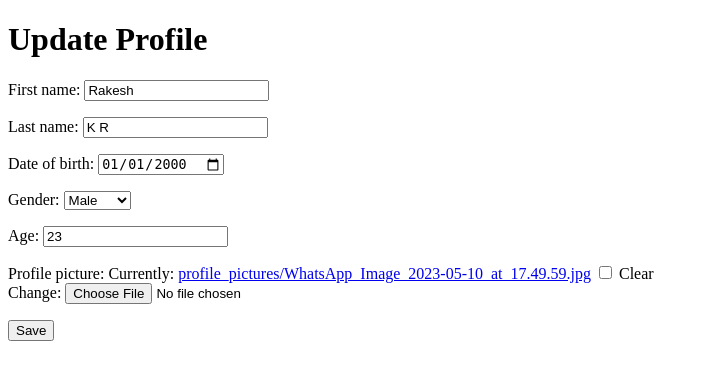
After one commit to Tuttumon21/matrimony-Django, a Django app: page /profile/edit/ in a window 1280 px wide. The commit adds this page. Shown: the top 380 px of the page, without its empty margins (0-706 px from the left). Run offline with Django 4.2, Linux system fonts and the light colour scheme; a user stored in the database is signed in; data comes from the database, SQL or seed files in the repository; both versions use the stored data as it was after the commit.

Commit message:
files updated

```diff
--- a/matrimony/users/forms.py
+++ b/matrimony/users/forms.py
@@ -1,6 +1,8 @@
 from django.forms import ModelForm, Form, TextInput, PasswordInput, CharField, EmailInput
 from django.contrib.auth.forms import UserCreationForm
 from .models import CustomUser
+from .models import UserProfile
+from django import forms
 
 
 class RegistrationForm(UserCreationForm):
@@ -53,3 +55,12 @@ class LoginForm(Form):
         #         'class': 'form-control'
         #     })
     )
+
+
+class UserProfileForm(forms.ModelForm):
+    date_of_birth = forms.DateField(widget=forms.DateInput(attrs={'type': 'date'}))
+    profile_picture = forms.ImageField(required=False)
+
+    class Meta:
+        model = UserProfile
+        fields = ['first_name', 'last_name', 'date_of_birth', 'gender', 'age', 'profile_picture']
--- a/matrimony/users/models.py
+++ b/matrimony/users/models.py
@@ -1,21 +1,31 @@
 from django.db import models
 from django.contrib.auth.models import AbstractUser
+from django.contrib.auth import get_user_model
 
 # Create your models here.
 class CustomUser(AbstractUser):
     pass
-    # GENDER_CHOICE = [
-    #     ('M','Male'),
-    #     ('F','Female'),
-    #     ('o','Other'),
-    # ]
-    # first_name = models.CharField(max_length=30)
-    # last_name = models.CharField(max_length=30)
-    # email = models.EmailField(unique=True)
-    # password = models.CharField(max_length=128)
-    # gender = models.CharField(max_length=1, choices=GENDER_CHOICE)
-    # date_of_birth = models.DateField(null=True,blank=True)
-    # phone_number = models.CharField(max_length=15, unique=True)
 
     def __str__(self):
         return self.email
+
+User = get_user_model()
+
+class UserProfile(models.Model):
+    GENDER_CHOICES = [
+        ('M', 'Male'),
+        ('F', 'Female'),
+        ('O', 'Other'),
+    ]
+
+    user = models.OneToOneField(User, on_delete=models.CASCADE, related_name='profile')
+    first_name = models.CharField(max_length=30)
+    last_name = models.CharField(max_length=30)
+    date_of_birth = models.DateField(null=True, blank=True)
+    gender = models.CharField(max_length=1, choices=GENDER_CHOICES)
+    age = models.IntegerField(null=True, blank=True)
+    profile_picture = models.ImageField(upload_to='profile_pictures/', null=True, blank=True)
+    # profile_status = models.TextField(null=True, blank=True)
+
+    def __str__(self):
+        return f'{self.user.username} Profile'
--- /dev/null
+++ b/matrimony/users/templates/profile/profile_form.html
@@ -0,0 +1,16 @@
+<!DOCTYPE html>
+<html lang="en">
+<head>
+    <meta charset="UTF-8">
+    <meta name="viewport" content="width=device-width, initial-scale=1.0">
+    <title>User Profile Form</title>
+</head>
+<body>
+    <h1>Update Profile</h1>
+    <form method="post" enctype="multipart/form-data">
+        {% csrf_token %}
+        {{ form.as_p }}
+        <button type="submit">Save</button>
+    </form>
+</body>
+</html>
--- a/matrimony/users/urls.py
+++ b/matrimony/users/urls.py
@@ -9,6 +9,10 @@ urlpatterns = [
     path('login/',views.login, name='login'),
     path('Home/',views.Home, name='Home'),
     path('profile/',views.myprofile, name='profile'),
-    # path('logout/', views.user_logout, name='logout'),
+    # path('', views.user_logout, name='logout'),
     path('login/', auth_views.LogoutView.as_view(), name='logout'),
+
+    path('profile/', views.profile_detail_view, name='profile_detail'),
+    path('profile/edit/', views.profile_update_view, name='profile_update'),
+    path('profile/create/', views.profile_create_view, name='profile_create'),
 ]
--- a/matrimony/users/views.py
+++ b/matrimony/users/views.py
@@ -1,8 +1,9 @@
-from django.shortcuts import render, redirect
+from django.shortcuts import render, redirect, get_object_or_404
 from django.http import HttpResponse
-from .forms import RegistrationForm, LoginForm
+from .forms import RegistrationForm, LoginForm, UserProfileForm
 from django.contrib.auth import authenticate, login as auth_login, logout
 from django.contrib.auth.decorators import login_required
+from .models import UserProfile
 
 
 
@@ -46,3 +47,34 @@ def Home(request):
 @login_required
 def myprofile(request):
     return render(request, 'profile.html')
+
+@login_required
+def profile_create_view(request):
+    if request.method == 'POST':
+        form = UserProfileForm(request.POST, request.FILES)
+        if form.is_valid():
+            profile = form.save(commit=False)
+            profile.user = request.user
+            profile.save()
+            return redirect('profile_detail')
+    else:
+        form = UserProfileForm()
+    return render(request, 'profile/profile_form.html', {'form': form})
+
+@login_required
+def profile_update_view(request):
+    profile = get_object_or_404(UserProfile, user=request.user)
+    if request.method == 'POST':
+        form = UserProfileForm(request.POST, request.FILES, instance=profile)
+        if form.is_valid():
+            form.save()
+            return redirect('profile_detail')
+    else:
+        form = UserProfileForm(instance=profile)
+    return render(request, 'profile/profile_form.html', {'form': form})
+
+@login_required
+def profile_detail_view(request):
+    profile = get_object_or_404(UserProfile, user=request.user)
+    print(profile)
+    return render(request, 'profile/profile_detail.html', {'profile': profile})
```
Also changed, not shown: matrimony/users/templates/profile.Html (+21 -5 lines), matrimony/users/templates/profile/profile_details.html (added, +21 -0 lines), matrimony/db.sqlite3, matrimony/profile_pictures/WhatsApp_Image_2023-05-10_at_17.49.59.jpg (added), matrimony/users/migrations/0004_userprofile.py (added).
